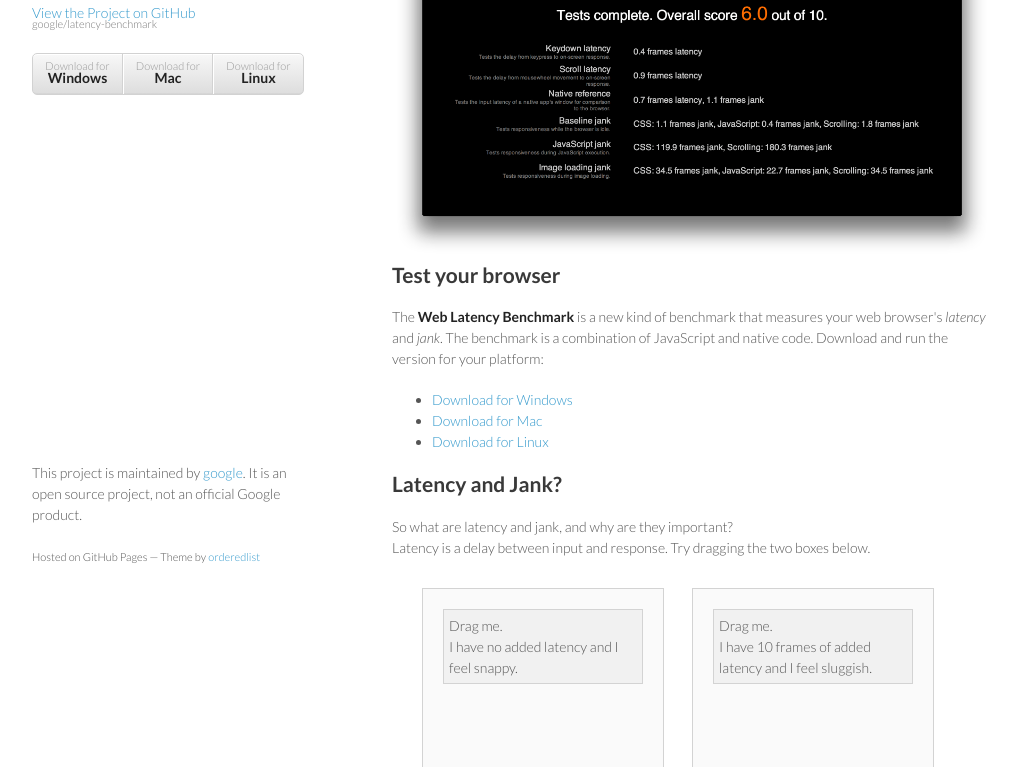
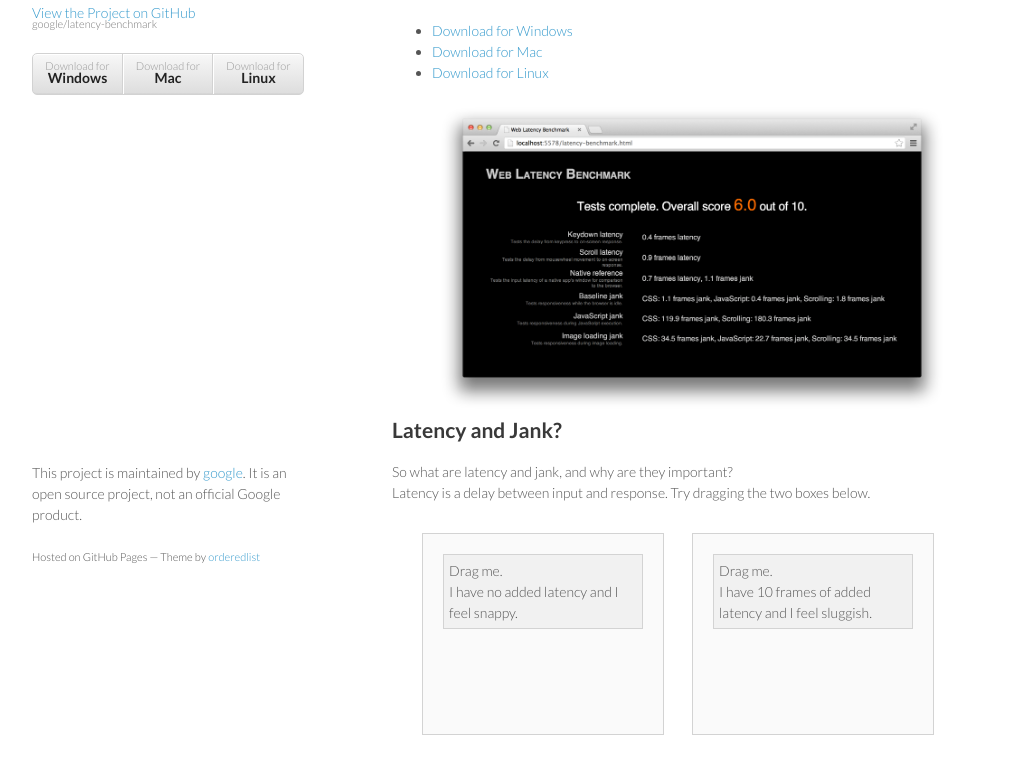
Before and after one commit to google/latency-benchmark, a plain HTML site: page index.html in a window 1280 px wide. Shown: the part 164-931 px from the top of the page, without its empty margins (128-1145 px from the left). Drawn offline with Linux system fonts and the light colour scheme.

Commit message:
Make screenshot smaller.

```diff
--- a/index.html
+++ b/index.html
@@ -59,7 +59,6 @@
 
       </header>
       <section>
-        <a href="screenshot.png"><img src="screenshot.png" alt="Web Latency Benchmark screenshot"></img></a>
 
         <h2>Test your browser</h2>
 
@@ -69,6 +68,8 @@
           <li><a href="latency-benchmark-mac.zip">Download for Mac</a></li>
           <li><a href="latency-benchmark-linux.zip">Download for Linux</a></li>
         </ul>
+
+        <a href="screenshot.png"><center><img src="screenshot.png" alt="Web Latency Benchmark screenshot" style="max-width: 85%"></img></center></a>
 
         <h2>Latency and Jank?</h2>
 
```
